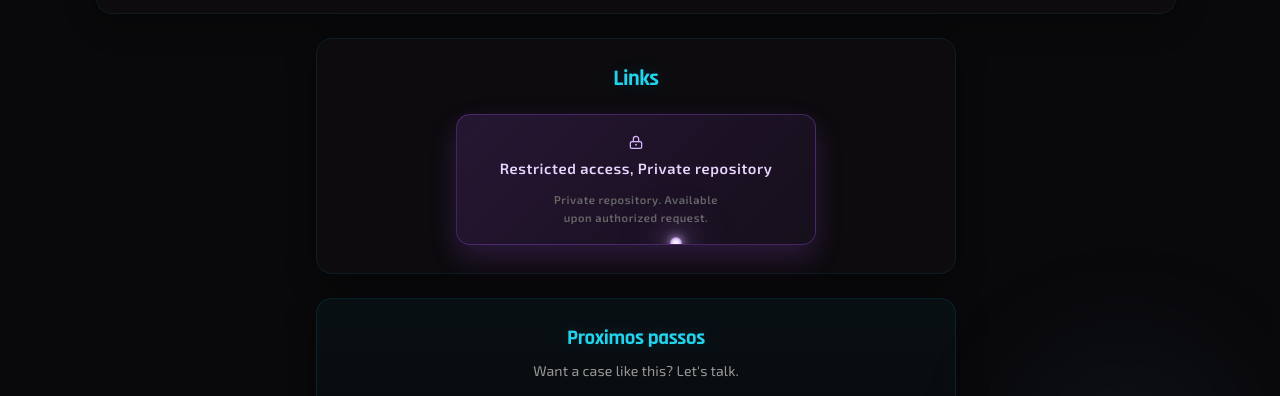
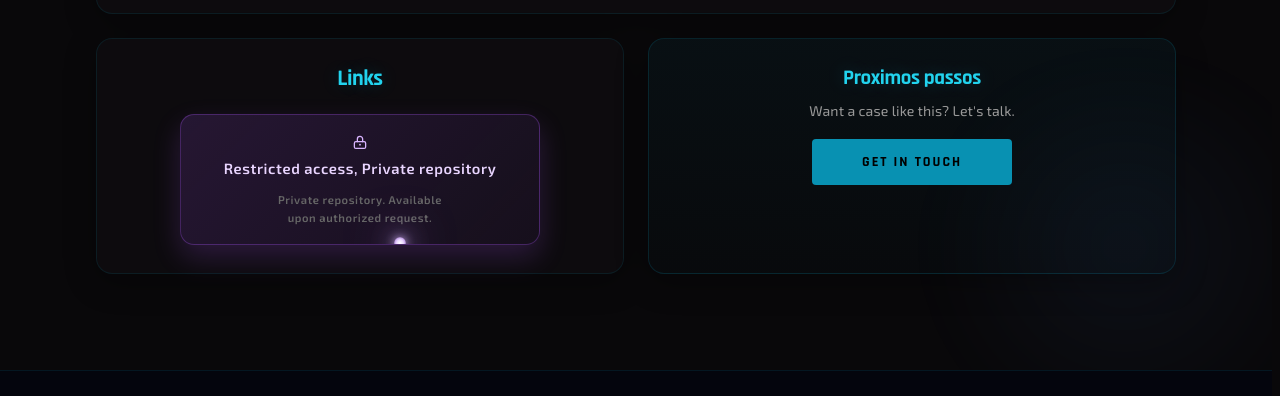
Before and after one commit to Necromante96Official/MeuPortfolioOficial, a plain HTML site: page projetos-site/ancient-souls.html in a window 1280 px wide. Shown: the part 867-1263 px from the top of the page. Drawn offline with Linux system fonts and the light colour scheme; some icons are missing.

Commit message:
Update 50

```diff
--- a/projetos-site/ancient-souls.html
+++ b/projetos-site/ancient-souls.html
@@ -70,17 +70,19 @@
           <div data-detail="techs" class="skill-tags" style="justify-content:center;"></div>
         </div>
       </article>
+      <div style="display:grid; grid-template-columns: repeat(auto-fit, minmax(320px, 1fr)); gap:24px; width:100%; max-width:1080px; margin:0 auto;">
         <!-- Links -->
-      <article class="sobre-card" style="max-width:640px;">
+        <article class="sobre-card" style="max-width:none; margin:0;">
           <h2 class="sobre-title" style="font-size:1.4rem; color:#22d3ee;">Links</h2>
           <div data-detail="links" style="display:flex; flex-wrap:wrap; gap:10px; justify-content:center; margin-top:12px;"></div>
         </article>
         <!-- Proximos passos -->
-      <article class="sobre-card" style="max-width:640px; background: linear-gradient(180deg, rgba(8,145,178,0.06), rgba(8,145,178,0.02)); border-color: rgba(8,145,178,0.18);">
+        <article class="sobre-card" style="max-width:none; margin:0; background: linear-gradient(180deg, rgba(8,145,178,0.06), rgba(8,145,178,0.02)); border-color: rgba(8,145,178,0.18);">
           <h3 class="sobre-title" style="font-size:1.3rem; color:#22d3ee;">Proximos passos</h3>
           <p style="font-size:0.88rem; color:var(--text-muted); line-height:1.6; max-width:60ch; margin:0 auto 16px; text-align:center;" data-i18n="projects.detail.next.desc">Quer um case como este? Vamos conversar.</p>
           <a href="../paginas/contato.html" class="btn btn-primary" style="padding:12px 24px; justify-content:center; min-width:200px;" data-i18n="cta.button">Entrar em contato</a>
         </article>
+      </div>
     </div>
   </div>
 </section>
```
Also changed, not shown: projetos-site/controle-financeiro.html (+4 -2 lines), projetos-site/deck-building-system.html (+4 -2 lines), projetos-site/fisiohub.html (+4 -2 lines), projetos-site/forbidden-legacy-patchs.html (+4 -2 lines), projetos-site/forbidden-legacy.html (+4 -2 lines), projetos-site/mo2tools.html (+4 -2 lines), projetos-site/nexustranslator.html (+4 -2 lines), projetos-site/obs-overlay.html (+4 -2 lines), projetos-site/rpg-skills-mod.html (+4 -2 lines), projetos-site/rpg-skills-site.html (+4 -2 lines), projetos-site/traducoes-jogos-mods.html (+4 -2 lines), projetos-site/zenfisio-alerta.html (+4 -2 lines), projetos-site/zenfisio-coletor.html (+4 -2 lines), projetos-site/zenfisio-notificar.html (+4 -2 lines). Lines whose indentation alone changed are shown as unchanged.
